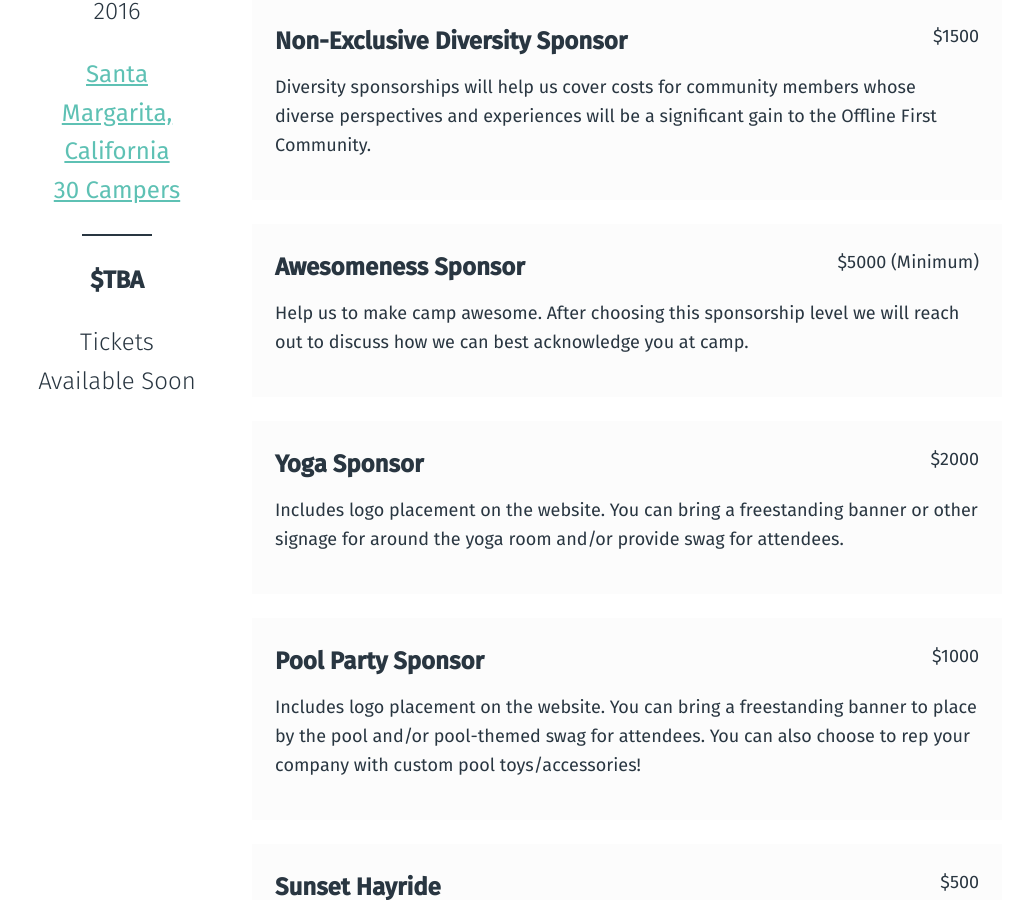
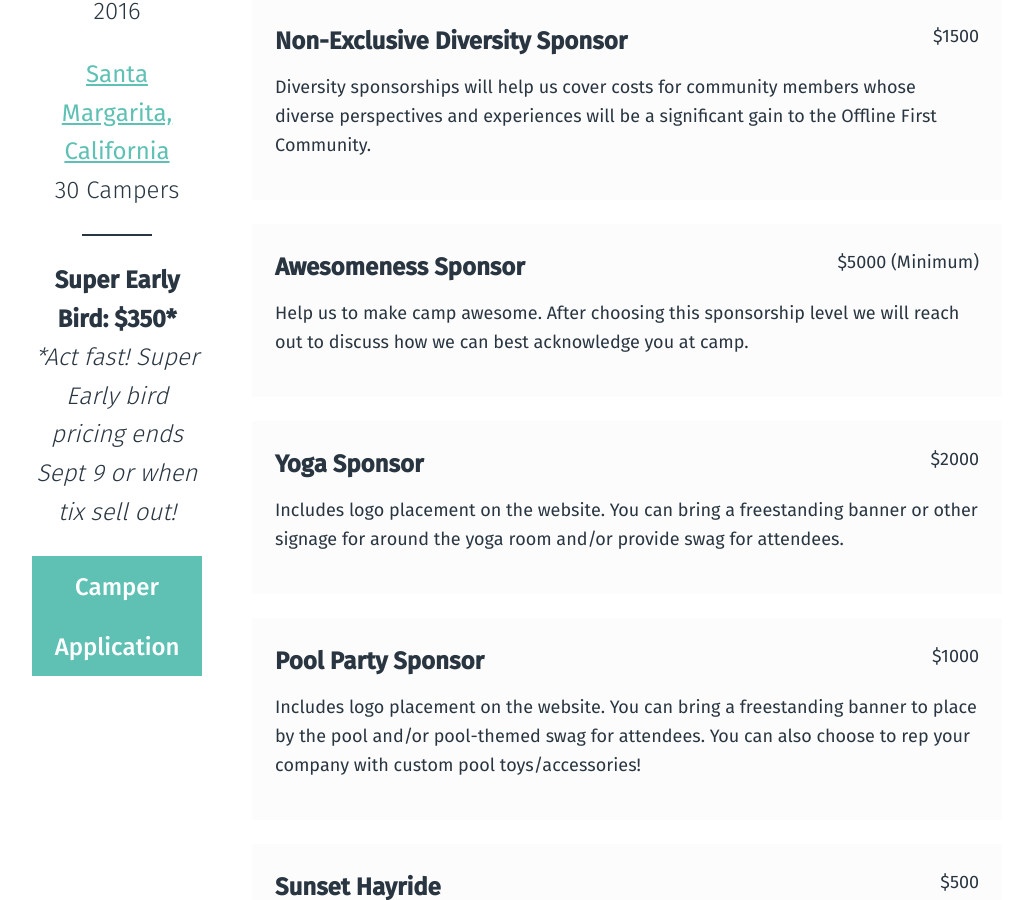
Before and after one commit to offlinefirst/offlinefirst.org, a Jekyll site: the page built from camp/sponsorships.html, in a window 1280 px wide and 900 px high, scrolled down 350 px. Shown: the whole window, without its empty margins (73-1083 px from the left). Built offline with Jekyll 4.4.1, drawn with Linux system fonts in a browser that asks for light colours; comment, search, counter and statistics services are not loaded; some of the changed text lies outside the part shown.

Commit message:
adding super early bird tickets to sponsorships

```diff
--- a/camp/sponsorships.html
+++ b/camp/sponsorships.html
@@ -13,18 +13,19 @@
   </h6>
 
   <p class="location">
-    <a href="https://goo.gl/maps/r4xFZGZ6kr12">Santa Margarita, California<br>
-    30 Campers</a>
+    <a href="https://goo.gl/maps/r4xFZGZ6kr12">Santa Margarita, California</a><br>
+    30 Campers
   </p>
 
   <hr>
 
   <p class="price">
-    <strong>$TBA</strong><br>
+    <strong>Super Early Bird: $350*</strong><br>
+    <em>*Act fast! Super Early bird pricing ends Sept 9 or when tix sell out!</em>
   </p>
 
   <p class="attend">
-    Tickets Available Soon
+    <a href="https://offlinecamp.typeform.com/to/F93r36">Camper Application</a>
   </p>
 
 </header>
@@ -91,8 +92,9 @@
   </div>
   <div class="apply">
     <span class="date">November 4-7, 2016</span>
-    <span class="price">$TBA</span>
-    <p>Tickets Available Soon</p>
+    <span class="price">$350*</span>
+    <em>*Act fast! Super Early bird pricing ends Sept 9 or when tix sell out!</em>
+    <p><a href="https://offlinecamp.typeform.com/to/F93r36">Camper Application</a></p>
   </div>
   <div class="clear"></div>
 </section>
```
